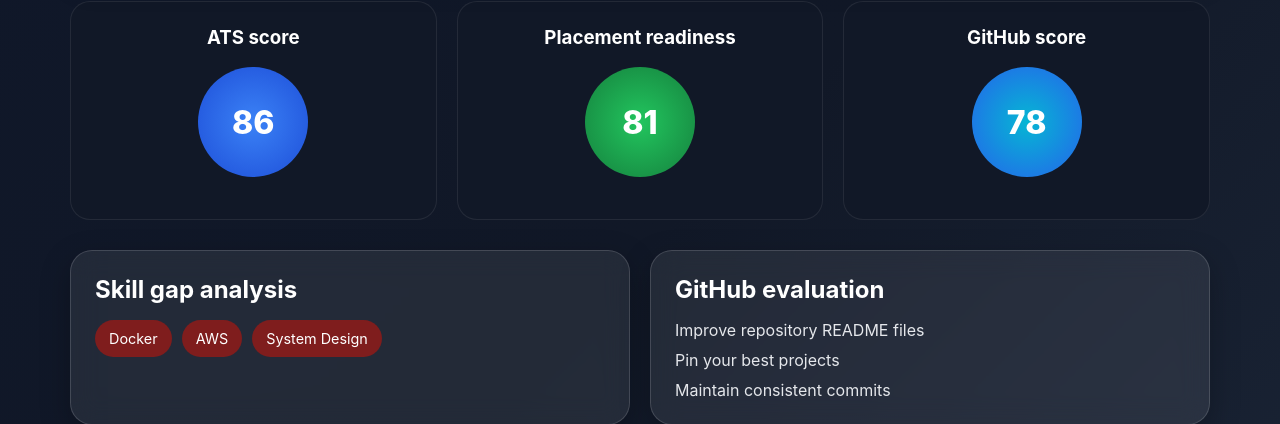
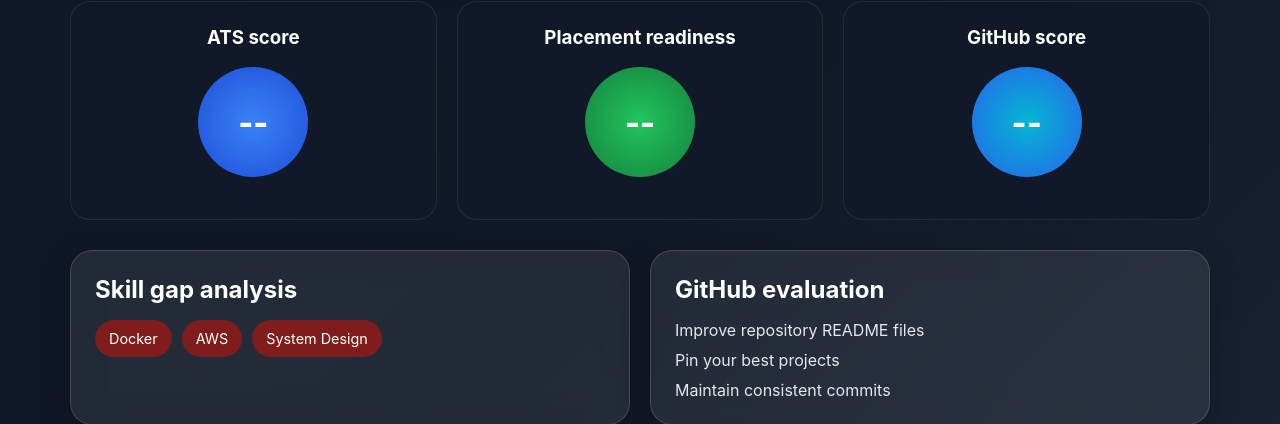
Before and after one commit to tejashwini0302/placement-ai-career-agent, a FastAPI app: page / in a window 1280 px wide. Shown: the part 563-987 px from the top of the page. Run offline with FastAPI, Linux system fonts and the light colour scheme; parts of the project's set-up code (start-up, migrations or seed data) failed here and were passed over.

Commit message:
Update index.html

```diff
--- a/templates/index.html
+++ b/templates/index.html
@@ -44,17 +44,17 @@
       <div class="cards">
         <div class="card">
           <h3>ATS score</h3>
-          <div class="score-circle" id="atsScore">86</div>
+          <div class="score-circle" id="atsScore">--</div>
         </div>
 
         <div class="card">
           <h3>Placement readiness</h3>
-          <div class="score-circle green" id="readinessScore">81</div>
+          <div class="score-circle green" id="readinessScore">--</div>
         </div>
 
         <div class="card">
           <h3>GitHub score</h3>
-          <div class="score-circle blue" id="githubScore">78</div>
+          <div class="score-circle blue" id="githubScore">--</div>
         </div>
       </div>
 
```
